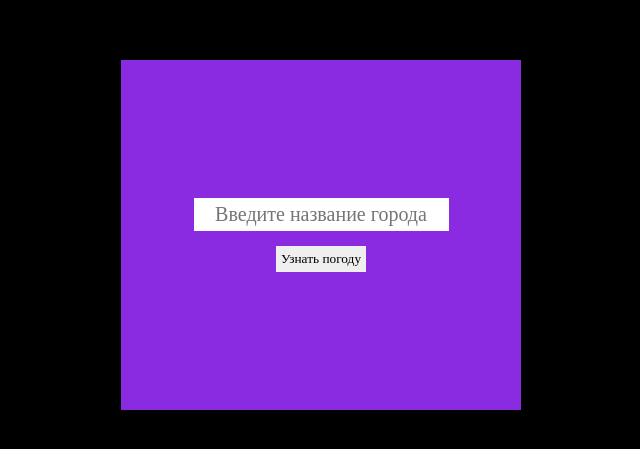
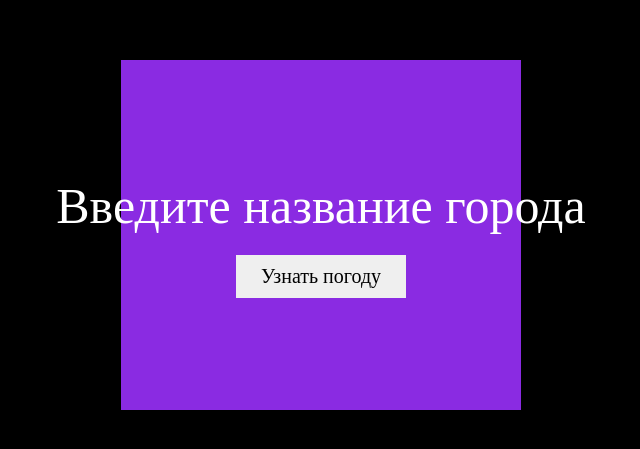
Before and after one commit to mend0kuse/simple-weather-app, a plain HTML site: page index.html in a window 1280 px wide. Shown: the part 165-614 px from the top of the page, without its empty margins (319-959 px from the left). Drawn offline with Linux system fonts and the light colour scheme.

Commit message:
Поправил инпут с кнопкой

```diff
--- a/styles.scss
+++ b/styles.scss
@@ -106,12 +106,23 @@ body {
 	&__town {
 		padding: 5px;
 		display: block;
-		font-size: 20px;
+		font-size: 50px;
+		color: white;
+		text-align: center;
+		background: none;
+		&::placeholder {
+			color: inherit;
+		}
 	}
 	&__button {
 		margin-top: 15px;
+		font-size: 20px;
 		display: block;
-		padding: 5px;
+		padding: 10px 25px;
+		transition: 0.2s linear all;
+		&:hover {
+			transform: scale(1.05);
+		}
 	}
 }
 .main {
```
Also changed, not shown: css/styles.css.
